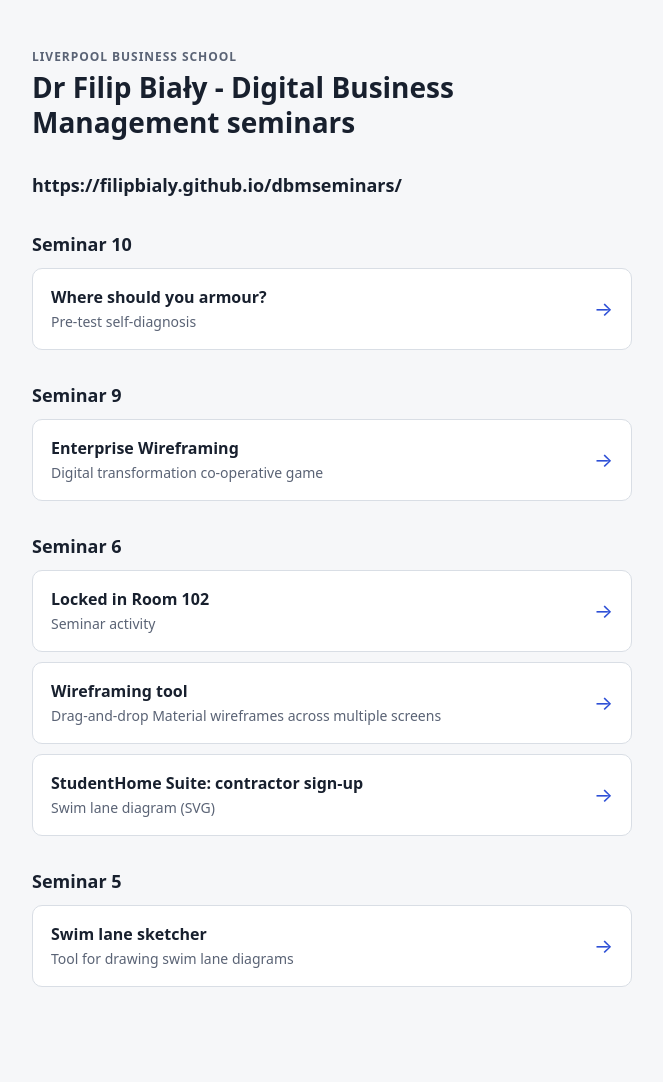
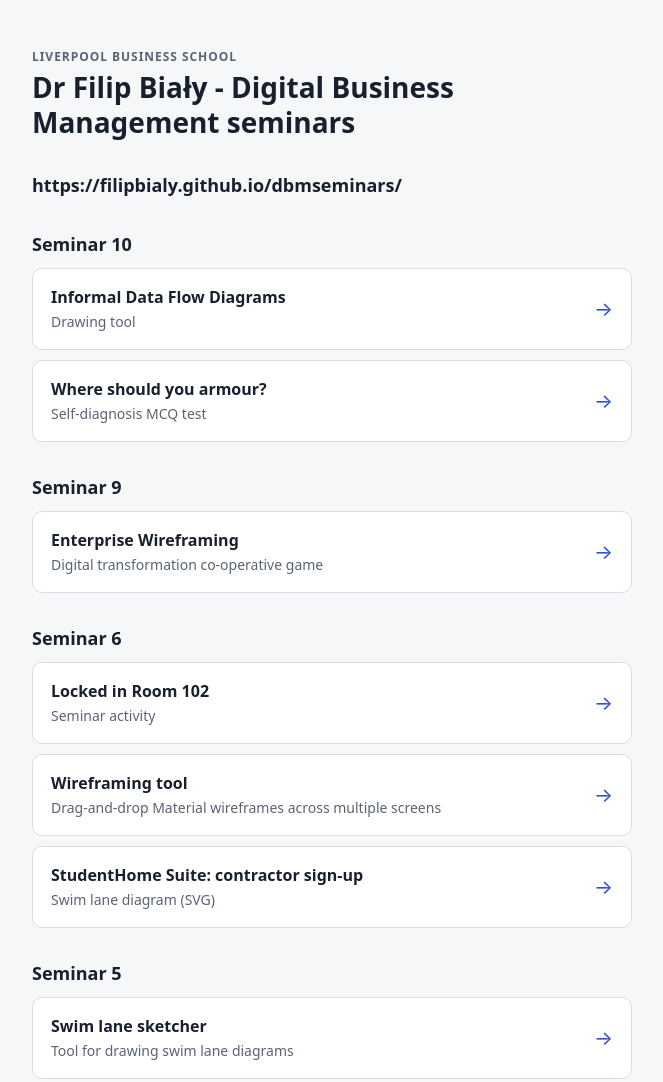
Before and after one commit to filipbialy/dbmseminars, a plain HTML site: page index.html in a window 1280 px wide. Shown: the whole page, without its empty margins (308-971 px from the left). Drawn offline with Linux system fonts and the light colour scheme.

Commit message:
Update index.html

```diff
--- a/index.html
+++ b/index.html
@@ -34,7 +34,8 @@
   <section>
     <h2>Seminar 10</h2>
     <ul>
-      <li><a href="seminar10/"><div><strong>Where should you armour?</strong><span>Pre-test self-diagnosis</span></div></a></li>
+      <li><a href="seminar10/dfd.html"><div><strong>Informal Data Flow Diagrams</strong><span>Drawing tool</span></div></a></li>
+      <li><a href="seminar10/"><div><strong>Where should you armour?</strong><span>Self-diagnosis MCQ test</span></div></a></li>
     </ul>
   </section>
   <section>
```
